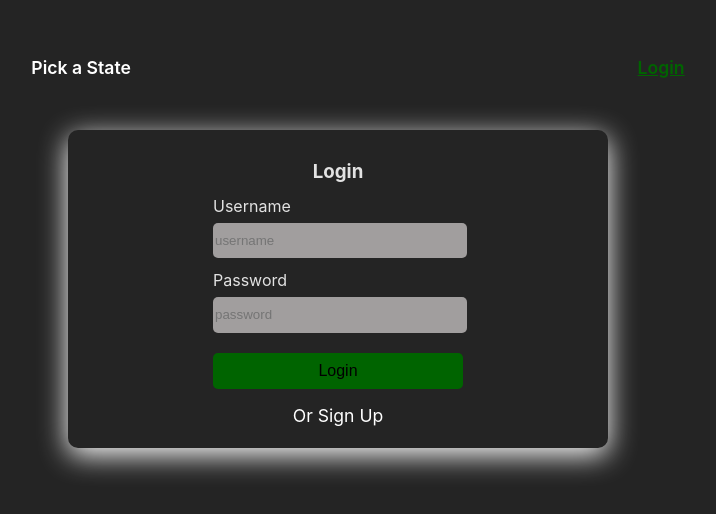
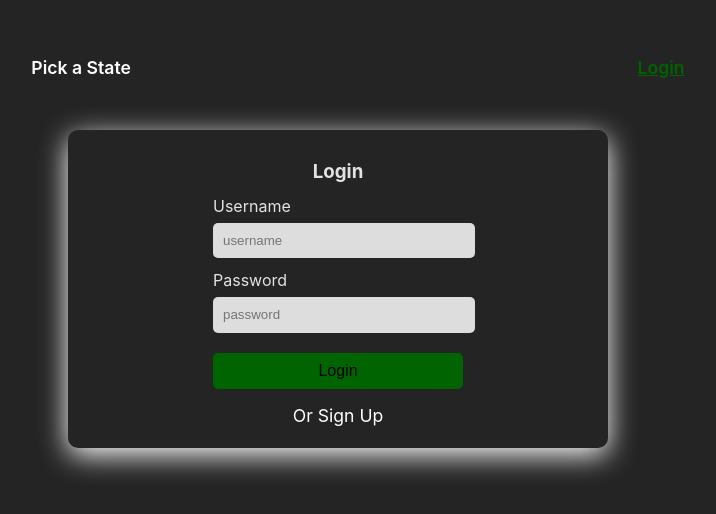
Before and after one commit to calgil/parks-app, a React (Vite) app: page /login in a window 1280 px wide. Shown: the top 514 px of the page, without its empty margins (302-1018 px from the left). Built offline with nearby package versions, Linux system fonts and the light colour scheme.

Commit message:
update input styles

```diff
--- a/src/Components/InputBase/InputBase.module.css
+++ b/src/Components/InputBase/InputBase.module.css
@@ -10,11 +10,12 @@
   line-height: 2.5;
   width: 100%;
   margin-top: 5px;
-  background-color: rgb(161, 158, 158);
+  background-color: rgb(221, 221, 221);
   border: none;
   border-radius: 5px;
   transition: all 200ms ease-in-out;
   color: black;
+  padding-left: 10px;
 }
 
 .input:active,
```
